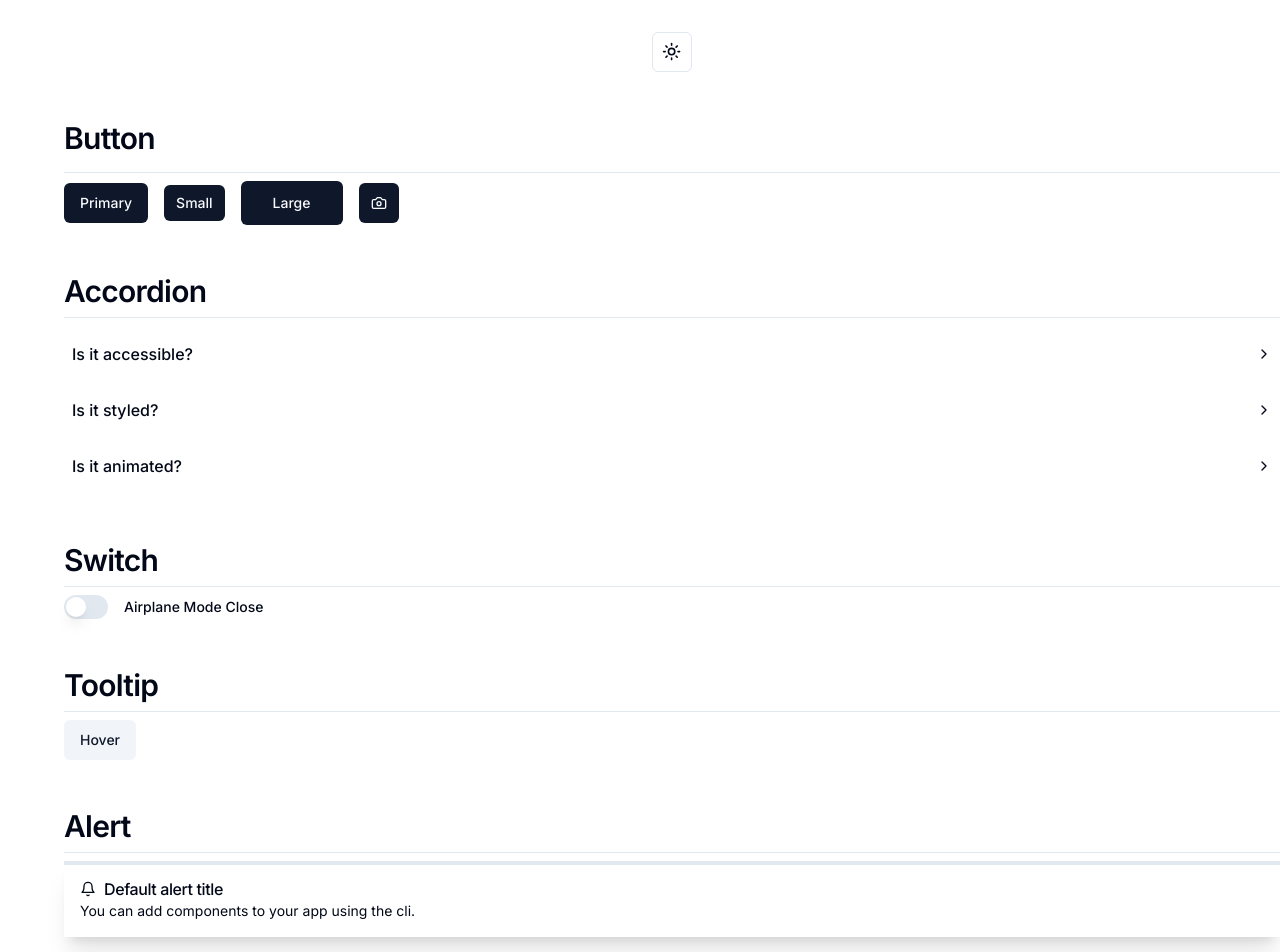
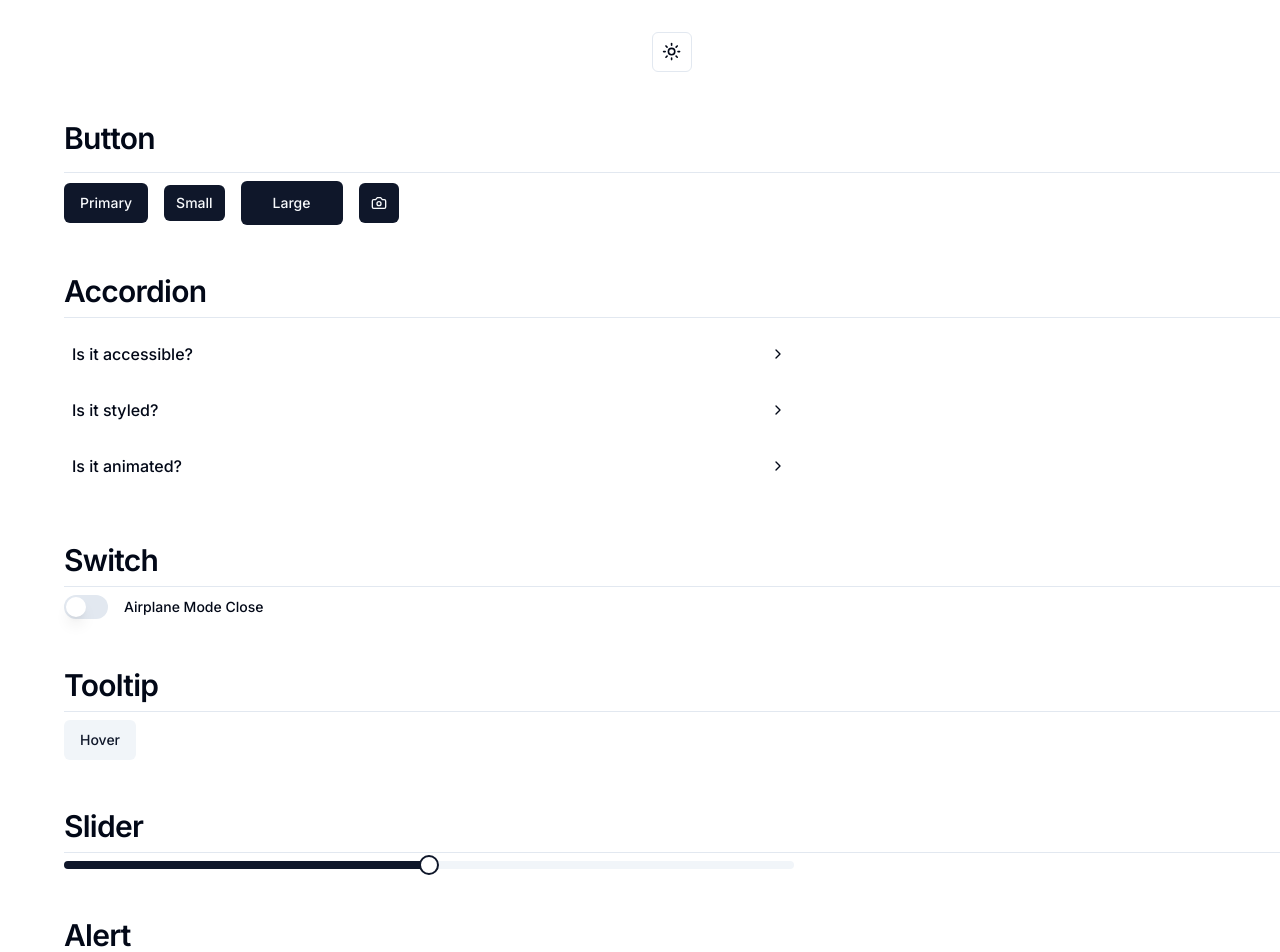
Before and after one commit to yportfolio/patternfly-tailwind, a Next.js app: page / in a window 1280 px wide. Shown: the top 952 px of the page. Built offline with nearby package versions, Linux system fonts and the light colour scheme.

Commit message:
feat: add slider component

```diff
--- a/app/components/AccordionDemo.tsx
+++ b/app/components/AccordionDemo.tsx
@@ -8,7 +8,7 @@ import {
 
 export default function AccordionDemo() {
   return (
-    <Accordion type="single" collapsible className="w-full">
+    <Accordion type="single" collapsible className="w-[60%]">
       <AccordionItem value="item-1">
         <AccordionTrigger>Is it accessible?</AccordionTrigger>
         <AccordionContent>
--- a/app/components/AlertDemo.tsx
+++ b/app/components/AlertDemo.tsx
@@ -5,7 +5,7 @@ import { Bell } from "lucide-react";
 export default function AlertDemo() {
   return (
     <>
-      <Alert>
+      <Alert className="w-[60%]">
         <AlertTitle>
           <Bell className="h-4 w-4" />
           <h5 className="font-medium leading-none tracking-tight">
@@ -18,7 +18,7 @@ export default function AlertDemo() {
         </AlertDescription>
       </Alert>
 
-      <Alert variant="info">
+      <Alert variant="info" className="w-[60%]">
         <AlertTitle>
           <Bell className="h-4 w-4" />
           <h5 className="font-medium leading-none tracking-tight">
@@ -31,7 +31,7 @@ export default function AlertDemo() {
         </AlertDescription>
       </Alert>
 
-      <Alert variant="success">
+      <Alert variant="success" className="w-[60%]">
         <AlertTitle>
           <Bell className="h-4 w-4" />
           <h5 className="font-medium leading-none tracking-tight">
@@ -44,7 +44,7 @@ export default function AlertDemo() {
         </AlertDescription>
       </Alert>
 
-      <Alert variant="warning">
+      <Alert variant="warning" className="w-[60%]">
         <AlertTitle>
           <Bell className="h-4 w-4" />
           <h5 className="font-medium leading-none tracking-tight">
@@ -57,7 +57,7 @@ export default function AlertDemo() {
         </AlertDescription>
       </Alert>
 
-      <Alert variant="danger">
+      <Alert variant="danger" className="w-[60%]">
         <AlertTitle>
           <Bell className="h-4 w-4" />
           <h5 className="font-medium leading-none tracking-tight">
--- /dev/null
+++ b/app/components/SliderDemo.tsx
@@ -0,0 +1,16 @@
+import { cn } from "@/lib/utils";
+import { Slider } from "@/components/ui/slider";
+
+type SliderProps = React.ComponentProps<typeof Slider>;
+
+export function SliderDemo({ className, ...props }: SliderProps) {
+  return (
+    <Slider
+      defaultValue={[50]}
+      max={100}
+      step={1}
+      className={cn("w-[60%]", className)}
+      {...props}
+    />
+  );
+}
--- a/app/page.tsx
+++ b/app/page.tsx
@@ -4,6 +4,7 @@ import ButtonDemo from "./components/ButtonDemo";
 import AlertDemo from "./components/AlertDemo";
 import SwitchDemo from "./components/SwitchDemo";
 import { TooltipDemo } from "./components/TooltipDemo";
+import { SliderDemo } from "./components/SliderDemo";
 
 export default function Home() {
   return (
@@ -50,9 +51,19 @@ export default function Home() {
 
       <div className="flex flex-col justify-start w-full space-y-2">
         <h2 className="scroll-m-20 border-b pb-2 text-3xl font-semibold tracking-tight transition-colors first:mt-0">
+          Slider
+        </h2>
+
+        <div className="flex items-center">
+          <SliderDemo />
+        </div>
+      </div>
+
+      <div className="flex flex-col justify-start w-full space-y-2">
+        <h2 className="scroll-m-20 border-b pb-2 text-3xl font-semibold tracking-tight transition-colors first:mt-0">
           Alert
         </h2>
-        <div className="space-y-4 flex flex-col items-center">
+        <div className="space-y-4 flex flex-col">
           <AlertDemo />
         </div>
       </div>
--- /dev/null
+++ b/components/ui/slider.tsx
@@ -0,0 +1,28 @@
+"use client";
+
+import * as React from "react";
+import * as SliderPrimitive from "@radix-ui/react-slider";
+
+import { cn } from "@/lib/utils";
+
+const Slider = React.forwardRef<
+  React.ElementRef<typeof SliderPrimitive.Root>,
+  React.ComponentPropsWithoutRef<typeof SliderPrimitive.Root>
+>(({ className, ...props }, ref) => (
+  <SliderPrimitive.Root
+    ref={ref}
+    className={cn(
+      "relative flex w-full touch-none select-none items-center",
+      className
+    )}
+    {...props}
+  >
+    <SliderPrimitive.Track className="relative h-2 w-full grow overflow-hidden rounded-full bg-secondary">
+      <SliderPrimitive.Range className="absolute h-full bg-primary" />
+    </SliderPrimitive.Track>
+    <SliderPrimitive.Thumb className="block h-5 w-5 rounded-full border-2 border-primary bg-background ring-offset-background transition-colors focus-visible:outline-none disabled:pointer-events-none disabled:opacity-50" />
+  </SliderPrimitive.Root>
+));
+Slider.displayName = SliderPrimitive.Root.displayName;
+
+export { Slider };
--- a/package.json
+++ b/package.json
@@ -12,6 +12,7 @@
     "@radix-ui/react-accordion": "^1.1.2",
     "@radix-ui/react-dropdown-menu": "^2.0.5",
     "@radix-ui/react-label": "^2.0.2",
+    "@radix-ui/react-slider": "^1.1.2",
     "@radix-ui/react-slot": "^1.0.2",
     "@radix-ui/react-switch": "^1.0.3",
     "@radix-ui/react-tooltip": "^1.0.6",
```
Also changed, not shown: 1 other file (tests, documents, lock files or other folders).
